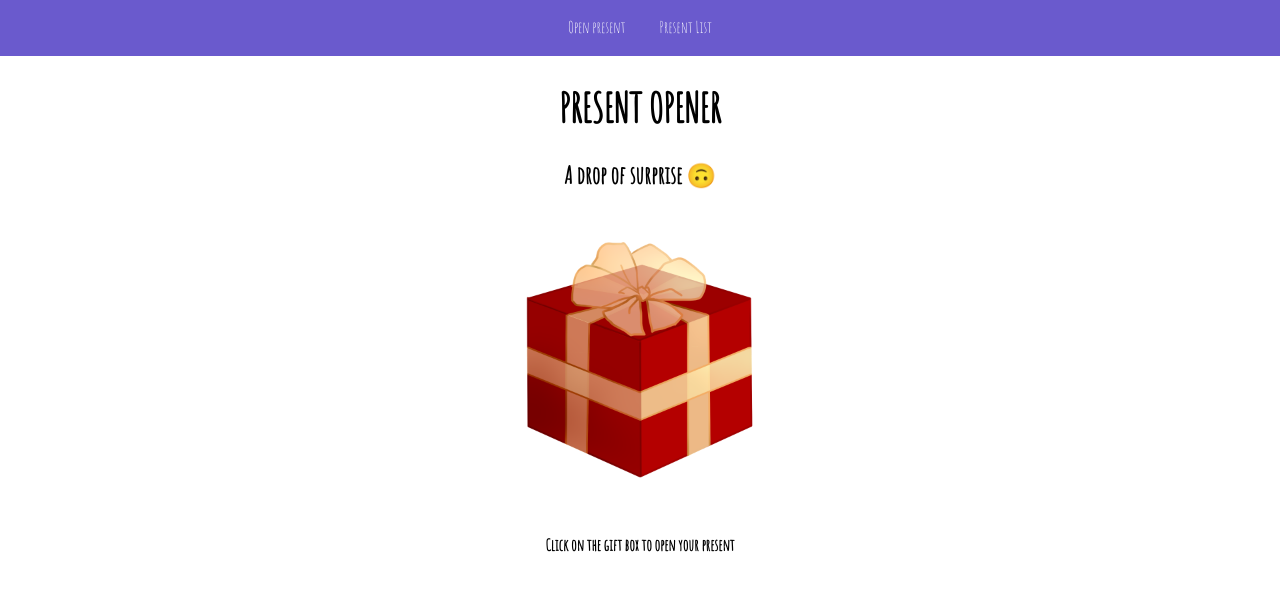
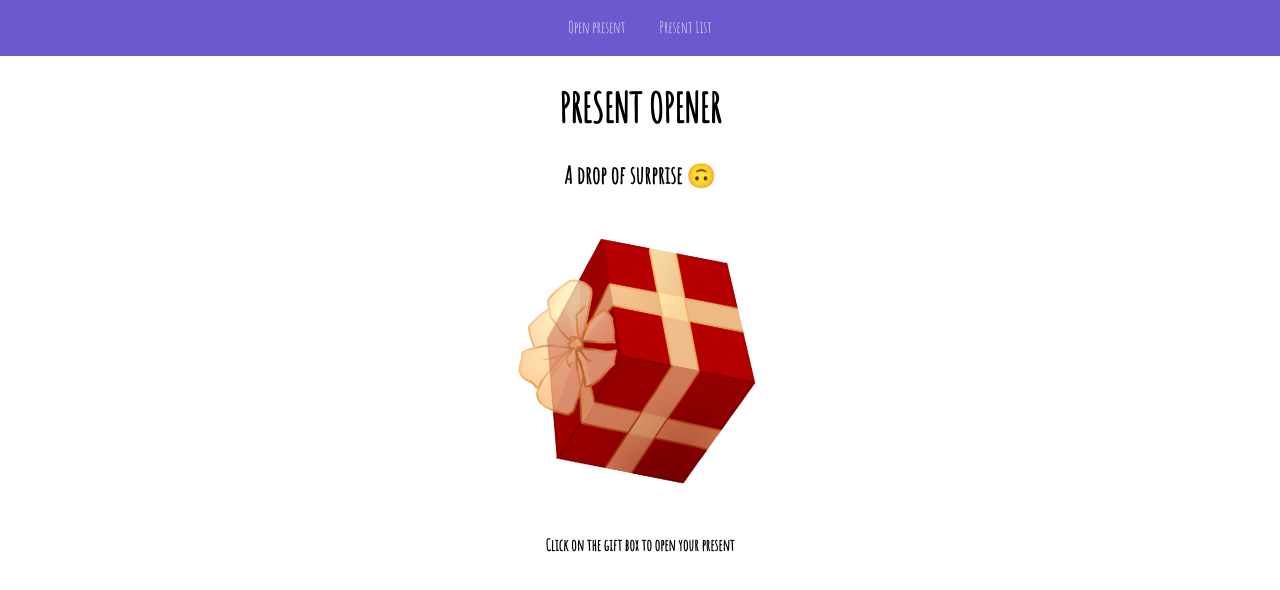
Before and after one commit to thekkathy/Present-Pop, a React (Create React App) app in the folder client/: page / in a window 1280 px wide. Shown: the top 590 px of the page. Built offline with nearby package versions, Linux system fonts and the light colour scheme.

Commit message:
updates to load.css

```diff
--- a/client/src/components/CSS/Load.css
+++ b/client/src/components/CSS/Load.css
@@ -0,0 +1,16 @@
+body {
+    margin: 0px;
+    padding: 0px;
+    font-family: 'Amatic SC', cursive;
+}
+img {
+    max-width: 300px;
+    max-height: 300px;
+    display: inline-block;
+    animation: spin 1s ease infinite;
+    position: relative;
+}
+@keyframes spin {
+    0% {transform:rotate(0deg);}
+    100% {transform:rotate(360deg);}
+}
--- a/client/src/components/CSS/OpenPresent.css
+++ b/client/src/components/CSS/OpenPresent.css
@@ -17,12 +17,11 @@ img {
 }
 @keyframes up_down {
     0%, 100% {
-    transform: translateY(0);
+        transform: translateY(0);
     }
     50% {
-    transform: translateY(-10px);
+        transform: translateY(-10px);
     }
-
 }
 .title {
     text-transform: uppercase;
```
